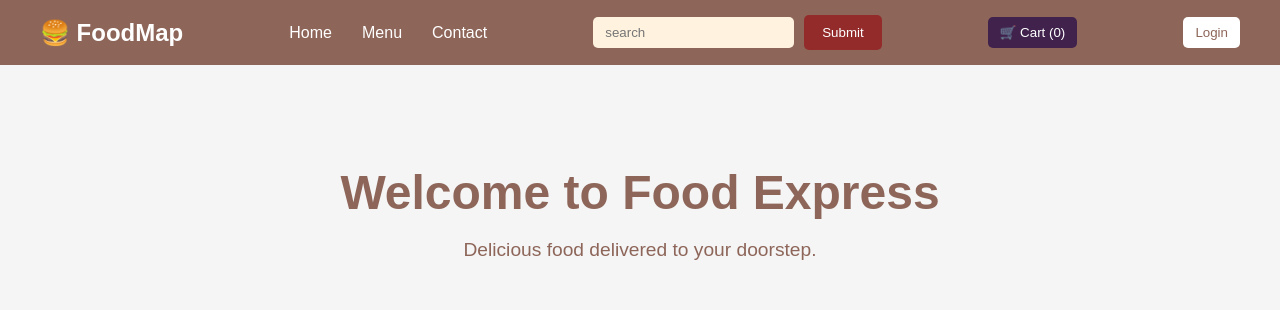
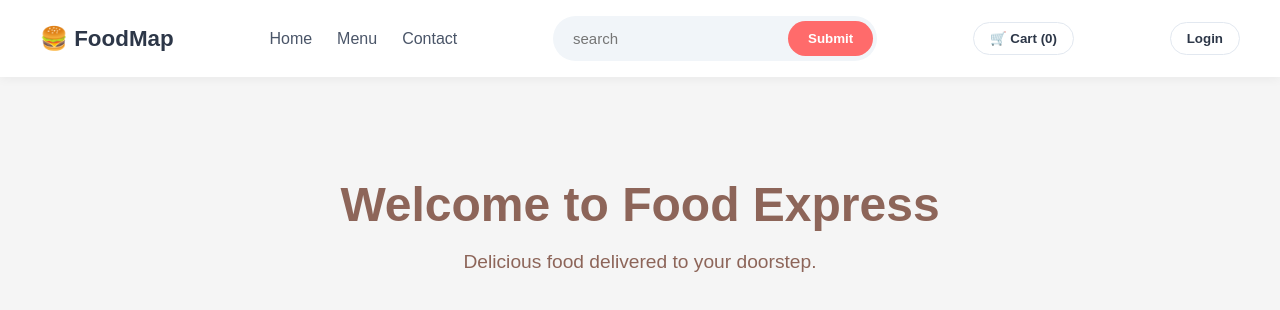
Before and after one commit to Harshgill20/foodweb, a React (Vite) app: page / in a window 1280 px wide. Shown: the top 310 px of the page. Built offline with nearby package versions, Linux system fonts and the light colour scheme.

Commit message:
Update Header.css

```diff
--- a/src/components/Header.css
+++ b/src/components/Header.css
@@ -1,78 +1,115 @@
+/* Header.css */
 .header {
   display: flex;
   justify-content: space-between;
   align-items: center;
-  background: #8d6559;
-  color: white;
-  padding: 15px 40px;
+  background: #ffffff;
+  color: #2d3748;
+  padding: 16px 40px;
+  box-shadow: 0 2px 10px rgba(0, 0, 0, 0.05);
+  position: sticky;
+  top: 0;
+  z-index: 100;
 }
 
 .logo h2 {
-  margin: 0;
+  font-size: 1.4rem;
+  font-weight: 700;
+  color: #2d3748;
 }
 
 .nav-links {
   display: flex;
-  gap: 30px;
+  gap: 25px;
 }
 
 .nav-links a {
-  color: white;
+  color: #4a5568;
   text-decoration: none;
   font-weight: 500;
+  transition: color 0.2s ease;
 }
 
 .nav-links a:hover {
-  color: #ffe0b2;
+  color: #ff6b6b;
 }
 
-.header-actions {
+.cart-btn {
+  padding: 8px 16px;
+  border: 1px solid #e2e8f0;
+  border-radius: 20px;
+  background: #ffffff;
+  color: #2d3748;
+  font-weight: 600;
+  cursor: pointer;
   display: flex;
-  gap: 10px;
+  align-items: center;
+  gap: 8px;
+  transition: all 0.2s ease;
+}
+
+.login-btn{
+   padding: 8px 16px;
+  border: 1px solid #e2e8f0;
+  border-radius: 20px;
+  background: #ffffff;
+  color: #2d3748;
+  font-weight: 600;
+  cursor: pointer;
+  display: flex;
+  align-items: center;
+  gap: 8px;
+  transition: all 0.2s ease;
+}
+
+.login-btn:hover{
+  background: #ff6b6b;
+  border-color: #2d3748;
+}
+
+.cart-btn:hover {
+  background: #ff6b6b;
+  border-color: #2d3748;
+}
+
+.badge {
+  background: #ff6b6b;
+  color: white;
+  border-radius: 50%;
+  padding: 2px 8px;
+  font-size: 0.8rem;
 }
 
 .search-bar {
   display: flex;
   align-items: center;
-  gap: 10px;
+  max-width: 400px;
+  background: #f1f5f9;
+  border-radius: 30px;
+  padding: 4px;
 }
 
 .search-bar input {
-  padding: 8px 12px;
+  flex: 1;
   border: none;
-  border-radius: 5px;
-  background: #fff3e0;
-  color: #333;
+  background: transparent;
+  padding: 10px 16px;
+  font-size: 15px;
+  outline: none;
 }
 
-.search-bar button {
-  padding: 10px 18px;
+.search-bar .submit {
   border: none;
-  border-radius: 5px;
-  background: #932b2b;
-  color: white;
+  background: #ff6b6b;
+  color: #fff;
+  padding: 10px 20px;
+  border-radius: 25px;
+  font-weight: 600;
   cursor: pointer;
+  transition: transform 0.2s ease, opacity 0.2s ease;
 }
 
-.login-btn,
-.cart-btn {
-  padding: 8px 12px;
-  border: none;
-  border-radius: 5px;
-  cursor: pointer;
+.search-bar .submit:hover {
+  opacity: 0.85;
+  transform: scale(1.03);
 }
-
-.login-btn {
-  background: white;
-  color: #8d6559;
-}
-
-.cart-btn {
-  background: #40224c;
-  color: white;
-}
-
-.login-btn:hover,
-.cart-btn:hover {
-  opacity: 0.9;
-}
```
